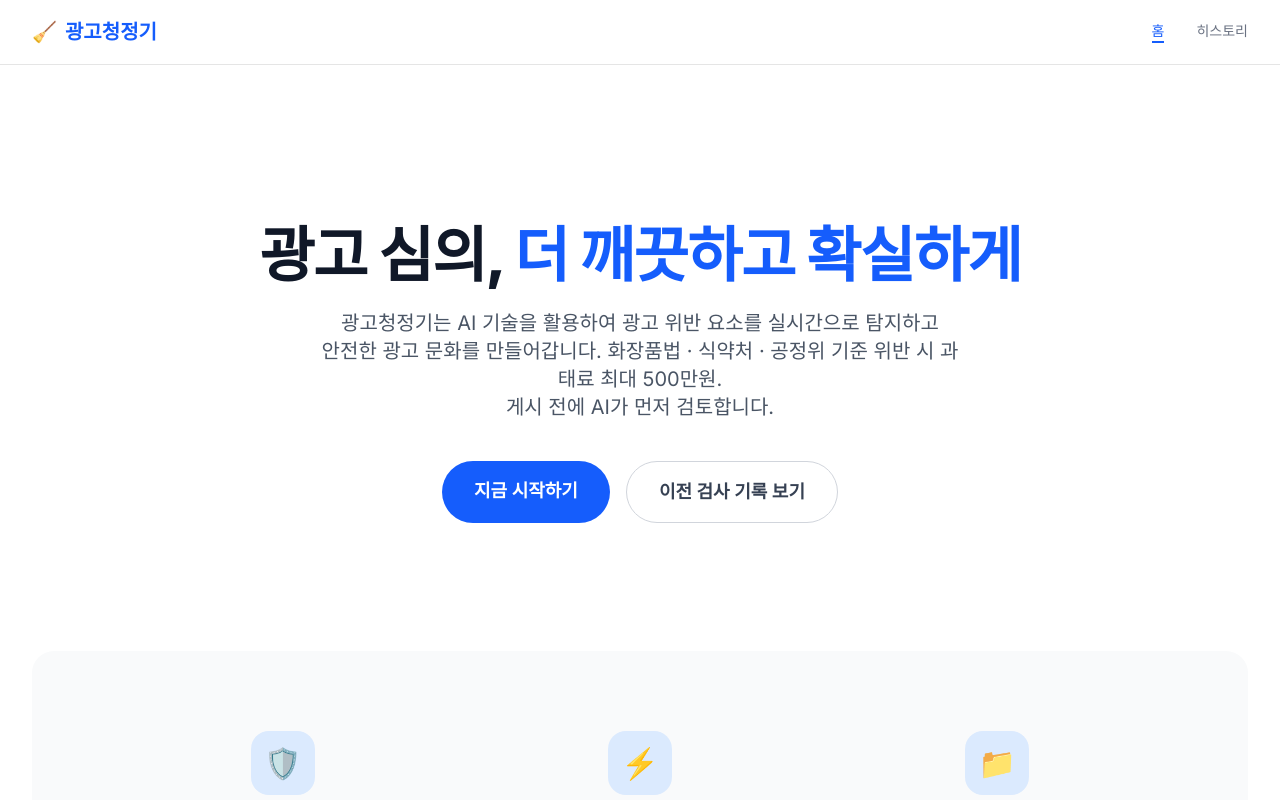
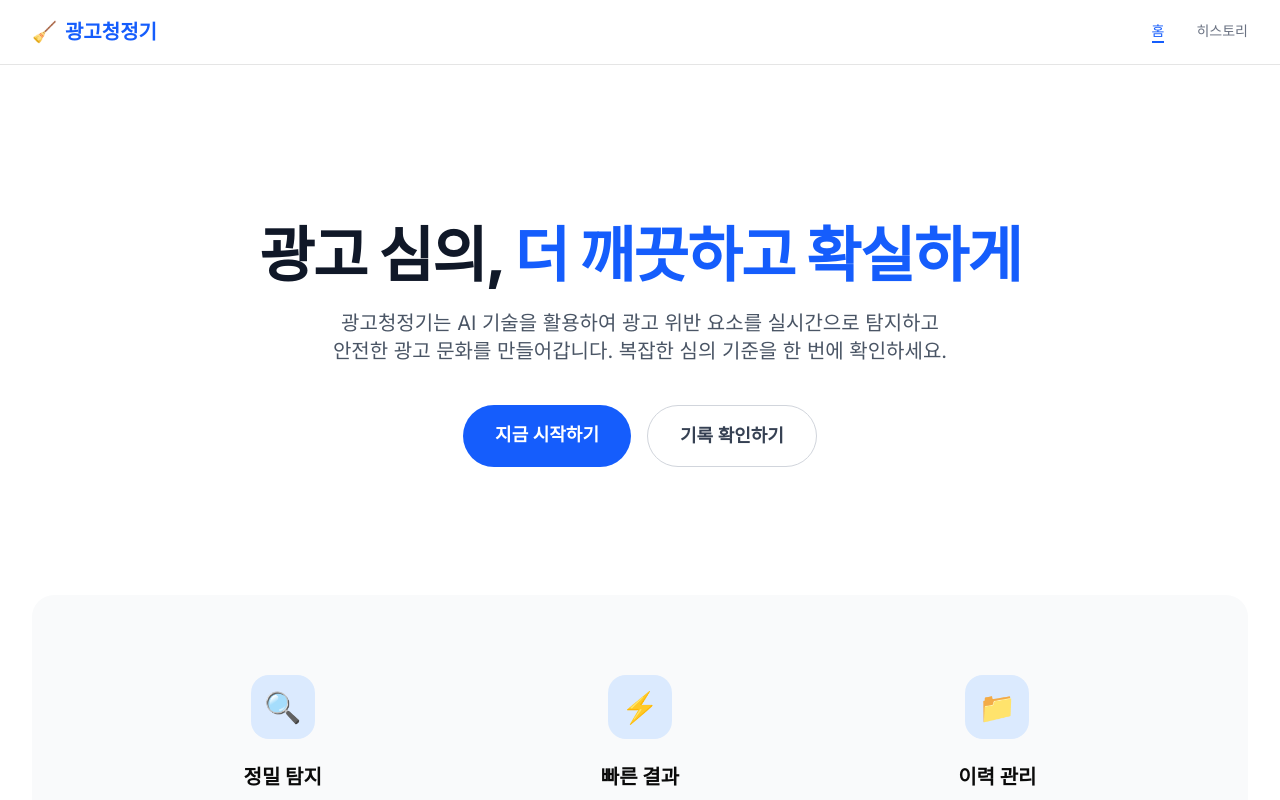
Before and after one commit to sihyunn0102-sys/TEAM1, a Next.js app in the folder frontend/: page / in a window 1280 px wide. Shown: the top 800 px of the page. Built offline with nearby package versions, Linux system fonts and the light colour scheme.

Commit message:
Update page.tsx

```diff
--- a/frontend/src/app/page.tsx
+++ b/frontend/src/app/page.tsx
@@ -12,9 +12,8 @@ export default function Home() {
         <p className="text-lg md:text-xl text-gray-600 max-w-2xl mb-10 px-4">
           광고청정기는 AI 기술을 활용하여 광고 위반 요소를 실시간으로 탐지하고
           <br />
-          안전한 광고 문화를 만들어갑니다. 화장품법 · 식약처 · 공정위 기준 위반 시 과태료 최대 500만원.
-          <br />
-          게시 전에 AI가 먼저 검토합니다.
+          안전한 광고 문화를 만들어갑니다. 복잡한 심의 기준을 한 번에
+          확인하세요.
         </p>
         <div className="flex gap-4">
           <Link
@@ -27,7 +26,7 @@ export default function Home() {
             href="/history"
             className="rounded-full border border-gray-300 bg-white px-8 py-4 text-lg font-semibold text-gray-700 transition-all hover:bg-gray-50"
           >
-            이전 검사 기록 보기
+            기록 확인하기
           </Link>
         </div>
       </section>
@@ -37,11 +36,11 @@ export default function Home() {
         <div className="max-w-5xl mx-auto grid grid-cols-1 md:grid-cols-3 gap-12">
           <div className="flex flex-col items-center text-center">
             <div className="w-16 h-16 bg-blue-100 rounded-2xl flex items-center justify-center text-3xl mb-6">
-              🛡️
+              🔍
             </div>
-            <h3 className="text-xl font-bold mb-3">AI 기반 정밀 분석</h3>
+            <h3 className="text-xl font-bold mb-3">정밀 탐지</h3>
             <p className="text-gray-500 leading-relaxed">
-              이미지와 텍스트 속 광고 위반 문구를 <br /> AI가 정밀하게
+              이미지와 텍스트 속의 광고 위반 문구를 <br /> AI가 정밀하게
               분석합니다.
             </p>
           </div>
@@ -49,7 +48,7 @@ export default function Home() {
             <div className="w-16 h-16 bg-blue-100 rounded-2xl flex items-center justify-center text-3xl mb-6">
               ⚡
             </div>
-            <h3 className="text-xl font-bold mb-3">30초 안에, 수정안까지</h3>
+            <h3 className="text-xl font-bold mb-3">빠른 결과</h3>
             <p className="text-gray-500 leading-relaxed">
               업로드와 동시에 결과를 확인하여 <br /> 마케팅 효율을 높일 수
               있습니다.
@@ -59,9 +58,9 @@ export default function Home() {
             <div className="w-16 h-16 bg-blue-100 rounded-2xl flex items-center justify-center text-3xl mb-6">
               📁
             </div>
-            <h3 className="text-xl font-bold mb-3">팀 전체 검토 기록 유지</h3>
+            <h3 className="text-xl font-bold mb-3">이력 관리</h3>
             <p className="text-gray-500 leading-relaxed">
-              지난 검토 내역을 히스토리 페이지에서 <br /> 다시 조회할 수
+              지난 검토 내역을 히스토리 페이지에서 <br /> 언제든 다시 조회할 수
               있습니다.
             </p>
           </div>
```
